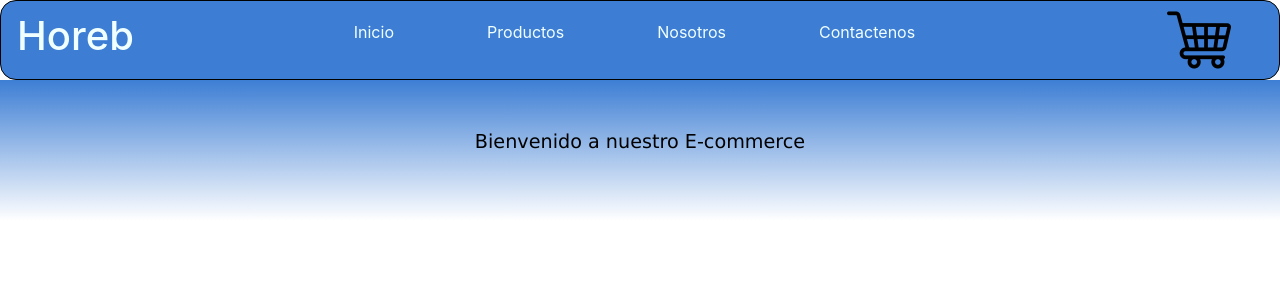
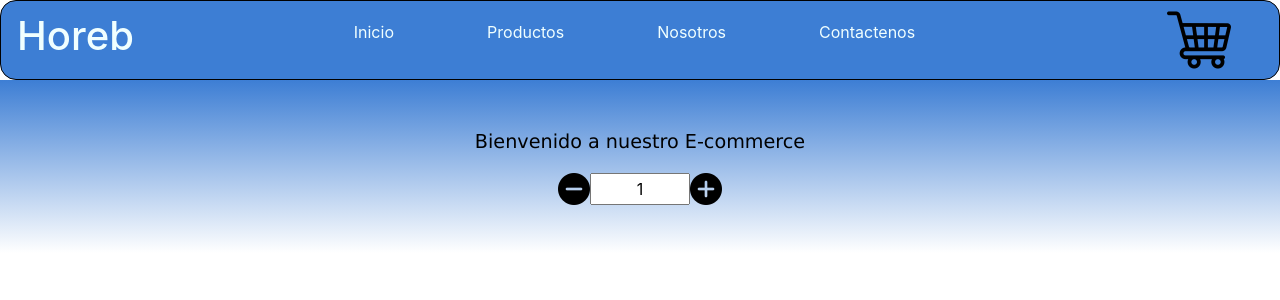
Before and after one commit to Eldan-coding/Horeb, a React (Create React App) app: page / in a window 1280 px wide. Shown: the top 300 px of the page. Built offline with nearby package versions, Linux system fonts and the light colour scheme; the HTML template or start-up script is replaced by a standard one.

Commit message:
ItemCount terminado

```diff
--- /dev/null
+++ b/src/components/ItemCount/ItemCount.css
@@ -0,0 +1,33 @@
+input{
+    color: black;
+    width: 100px;
+    text-align: center;
+}
+
+input::-webkit-outer-spin-button,
+input::-webkit-inner-spin-button {
+  -webkit-appearance: none;
+  margin: 0;
+}
+
+/* Firefox */
+input[type=number] {
+  -moz-appearance: textfield;
+}
+
+.controles{
+    display: flex;
+    justify-content: center;
+}
+
+.control{
+    width: 32px;
+}
+
+.control:hover{
+    opacity: 0.6;
+}
+
+.control:active{
+    transform: translate(0,2px);
+}
--- /dev/null
+++ b/src/components/ItemCount/ItemCount.jsx
@@ -0,0 +1,68 @@
+import React, {useState} from 'react';
+import './ItemCount.css';
+import minus from '../../imagenes/minus.png';
+import plus from '../../imagenes/plus.png';
+
+const ItemCount = (props) => {
+    //variables auxiliares para el stock y el inicio
+    let auxInicio=parseInt(props.inicio);
+    let auxstock=parseInt(props.stock);
+
+    const [count, setCount] = useState(auxInicio);
+
+    let i=1;
+    let d=1;
+    //validacion inicial
+    if(auxInicio>auxstock  || auxInicio<1 || auxstock<1){
+            i=0;
+            d=0;
+            alert("Valores no validos");
+    }else{
+        if(auxInicio==auxstock && auxstock>1){
+            d=0;
+        }else if (auxInicio==auxstock && auxstock==1){
+            i=0;
+            d=0;
+        }else if(auxInicio==1){
+            i=0;
+        }
+    }
+
+    //variables switches para controlar las operaciones de los botones
+    const [swAdd, setSwAdd] = useState(d);
+    const [swRemove, setSwremove] = useState(i);
+
+    const validarAdd = () =>{
+        if(count+1==auxstock) setSwAdd(0);
+        if(count+1>1) setSwremove(1);
+    }
+
+    const validarRemove = () =>{
+        if(count-1==1) setSwremove(0);
+        if(count-1<auxstock) setSwAdd(1);
+    }
+
+    const addOne = () => {
+        if(swAdd==1){
+            setCount(count+1);
+            validarAdd();
+        }
+    }
+
+    const removeOne = () => {
+        if(swRemove==1){
+            setCount(parseInt(count)-1);
+            validarRemove();
+        }
+    }
+
+
+
+    return(
+        <div className="controles">
+            <img id="I" className="control" onClick={removeOne} src={minus} alt=""/><input type="number" value={count}></input><img id="D" className="control"  onClick={addOne} src={plus} alt=""/>
+        </div>
+    );
+};
+
+export default ItemCount;
--- a/src/components/ItemListContainer/ItemListContainer.jsx
+++ b/src/components/ItemListContainer/ItemListContainer.jsx
@@ -1,10 +1,12 @@
 import React from "react";
 import './ItemListContainer.css';
+import ItemCount from '../ItemCount/ItemCount';
 
 const ItemListContainer = (props) => {
     return(
         <div className="mainContainer">
             <p>{props.greeting}</p>
+            <ItemCount stock="1" inicio="1"/>
         </div>
     );
 };
--- a/src/components/NavBar/NavBar.jsx
+++ b/src/components/NavBar/NavBar.jsx
@@ -7,10 +7,10 @@ const NavBar = () => {
         <nav>
             <h1>Horeb</h1>
             <ul>
-                <a href=""><li>Inicio</li></a>
-                <a href=""><li>Productos</li></a>
-                <a href=""><li>Nosotros</li></a>
-                <a href=""><li>Contactenos</li></a>
+                <a href="#"><li>Inicio</li></a>
+                <a href="#"><li>Productos</li></a>
+                <a href="#"><li>Nosotros</li></a>
+                <a href="#"><li>Contactenos</li></a>
             </ul>
             <CartWidget/>
         </nav>
```
Also changed, not shown: src/imagenes/minus.png (added), src/imagenes/plus.png (added).
